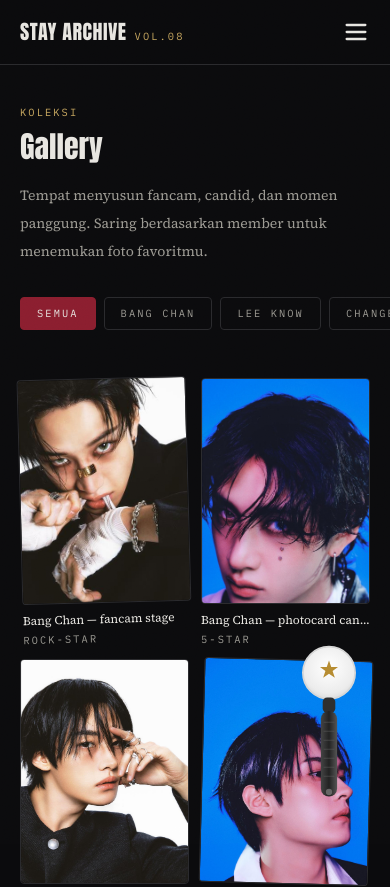
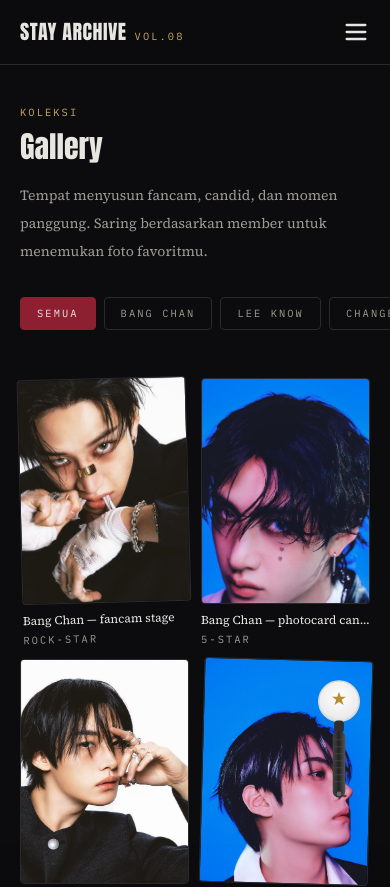
Before and after one commit to naufaldzakwannn/straykids, a Next.js app: page /gallery in a window 390 px wide. Shown: the top 887 px of the page. Built offline with nearby package versions, Linux system fonts and the light colour scheme.

Commit message:
Scale Lightstick

```diff
--- a/app/components/Lightstick/Lightstick.module.css
+++ b/app/components/Lightstick/Lightstick.module.css
@@ -1,27 +1,40 @@
 .wrapper {
   position: fixed;
-
   right: 24px;
-
   bottom: 24px;
-
   z-index: 9999;
 }
 
-.lightstick {
+.button {
+  background: transparent;
+  border: none;
+  padding: 0;
   cursor: pointer;
 
-  transition: 0.3s ease;
+  transition: all 0.35s ease;
 }
 
-.lightstick:hover {
+.button:hover {
   transform: scale(1.05);
+}
+
+.lightstick {
+  display: block;
+  transition: all 0.35s ease;
+}
+
+.on .lightstick {
+  transform: scale(1.08);
 }
 
 @media (max-width: 768px) {
   .wrapper {
     right: 16px;
-
     bottom: 16px;
   }
+
+  .lightstick {
+    width: 70px;
+    height: auto;
+  }
 }
--- a/app/components/Lightstick/Lightstick.tsx
+++ b/app/components/Lightstick/Lightstick.tsx
@@ -1,12 +1,17 @@
 "use client";
 
+import { useState } from "react";
 import Image from "next/image";
 import styles from "./Lightstick.module.css";
 
 export default function Lightstick() {
+  const [isOn, setIsOn] = useState(false);
+
   return (
     <div className={styles.wrapper}>
-      <Image src="/images/lightstick/lightstick.svg" alt="Lightstick" width={90} height={180} className={styles.lightstick} priority />
+      <button className={`${styles.button} ${isOn ? styles.on : ""}`} onClick={() => setIsOn(!isOn)} aria-label="Toggle Lightstick">
+        <Image src="/images/lightstick/lightstick.svg" alt="Lightstick" width={90} height={180} priority className={styles.lightstick} />
+      </button>
     </div>
   );
 }
```
